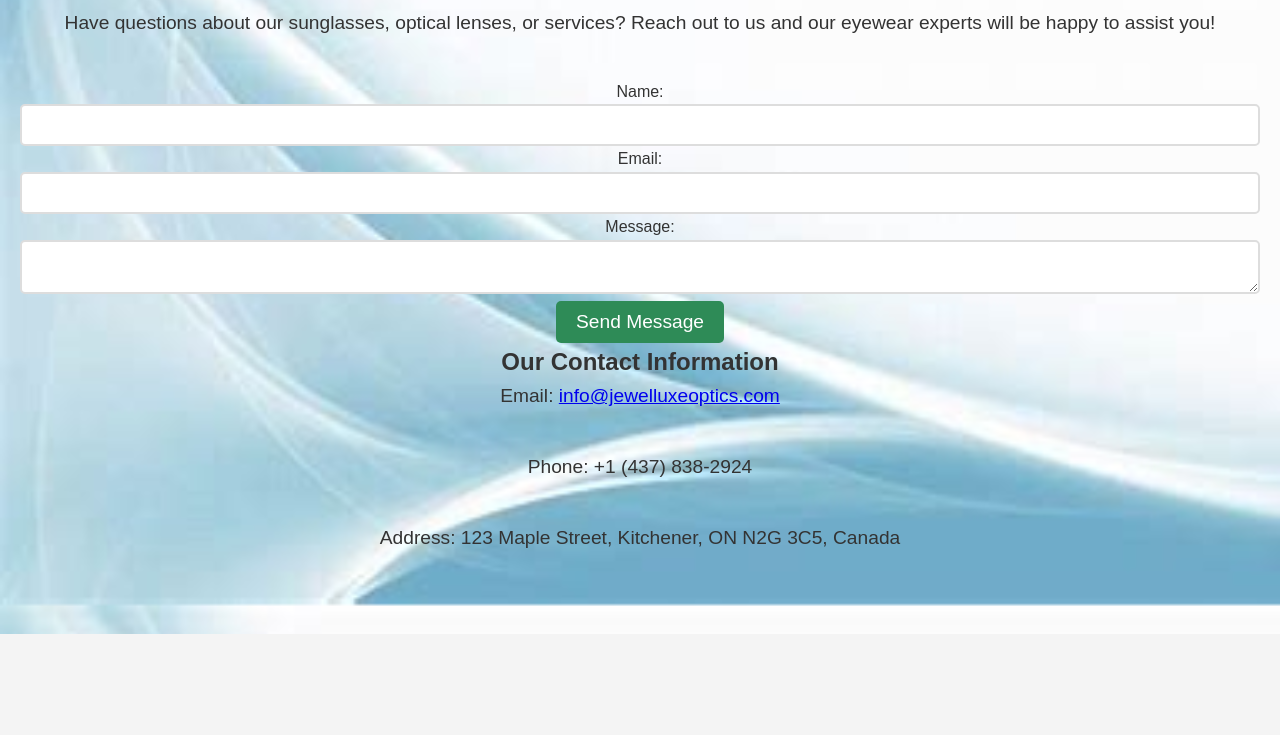
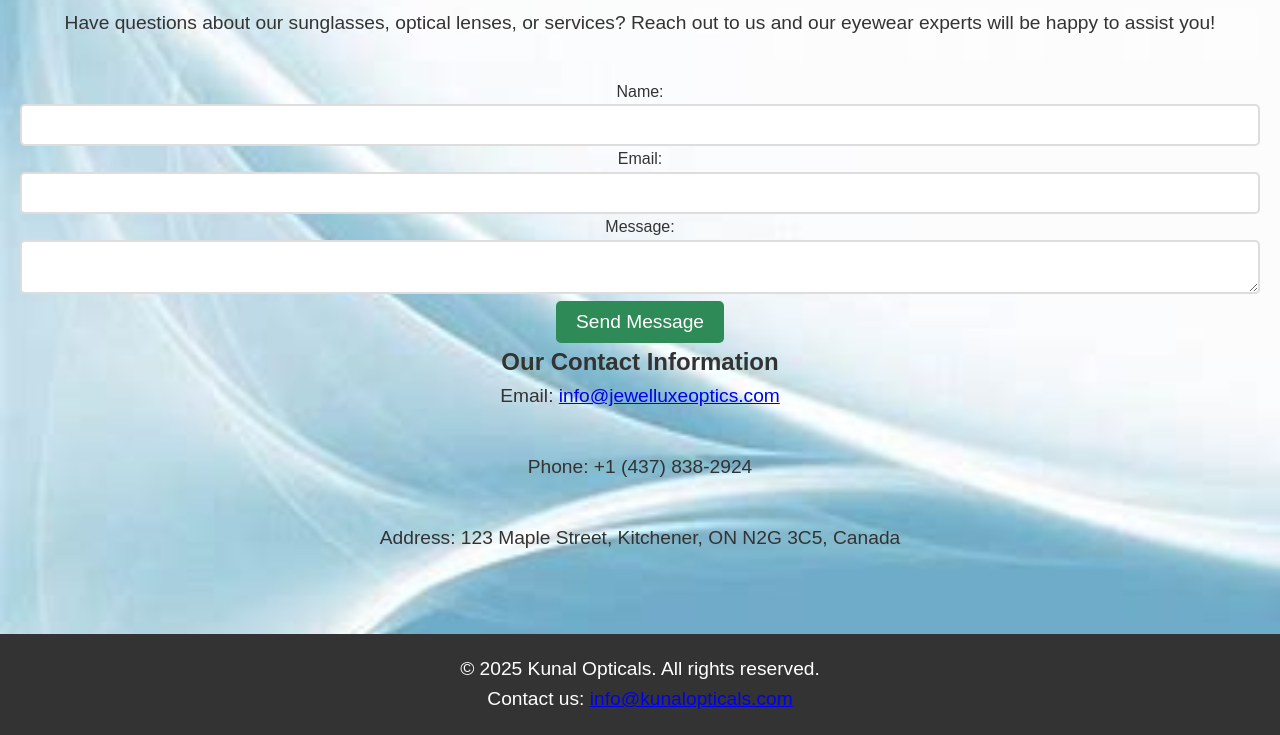
Before and after one commit to Kunal-kun/css-main-project-kunal, a plain HTML site: page Main-project-css-kunal/contact.html in a window 1280 px wide. Shown: the part 206-941 px from the top of the page. Before the commit the page ends 840 px from the top, so only its background shows below. Drawn offline with Linux system fonts and the light colour scheme; a script that the page names is missing.

Commit message:
contact.html

```diff
--- a/Main-project-css-kunal/contact.html
+++ b/Main-project-css-kunal/contact.html
@@ -63,6 +63,11 @@
     </section>
 
     </main>
+      <!-- footer -->
+      <footer>
+        <p>&copy; 2025 Kunal Opticals. All rights reserved.</p>
+        <p>Contact us: <a href="mailto:info@kunalopticals.com">info@kunalopticals.com</a></p>
+    </footer>
 
 
 </body>
```
